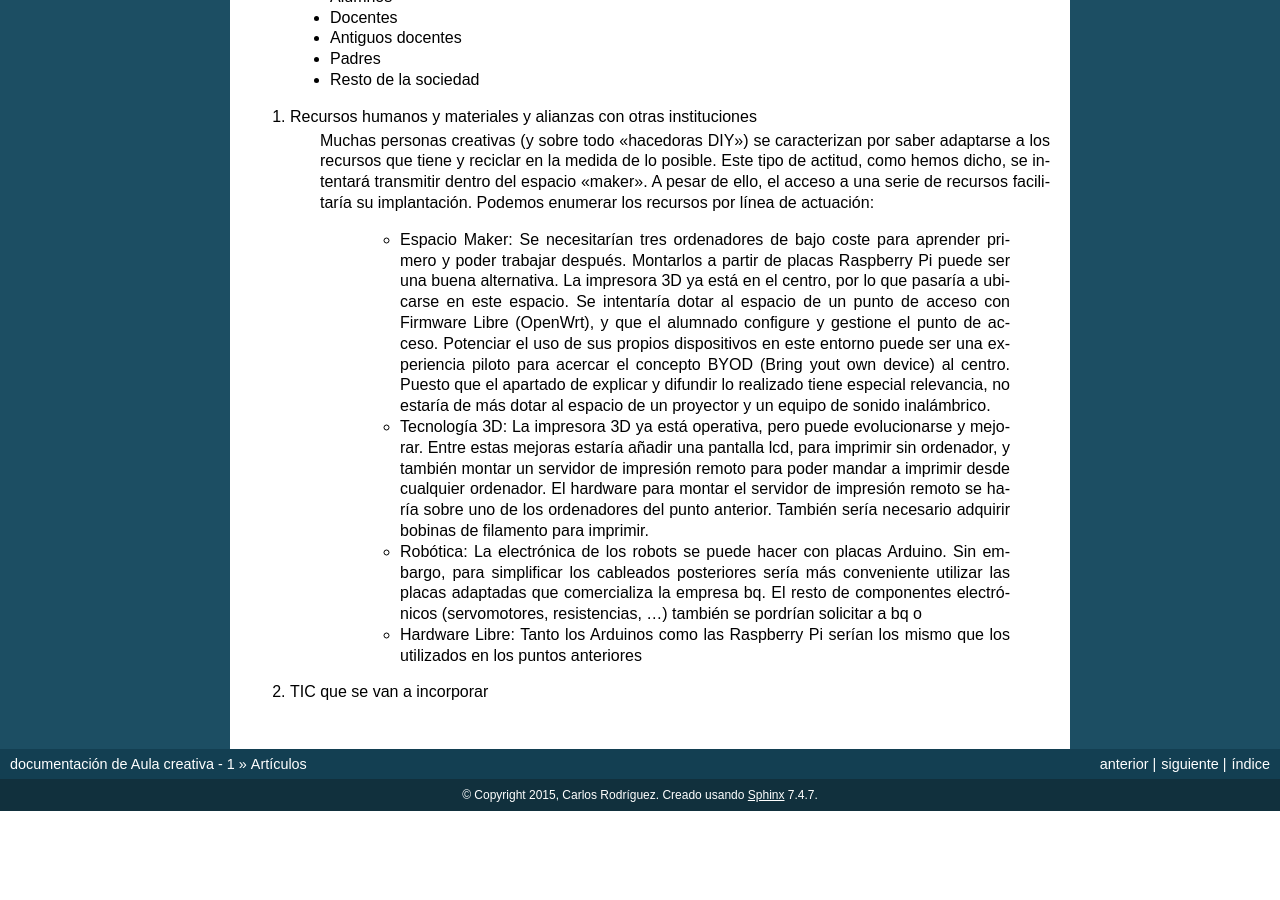
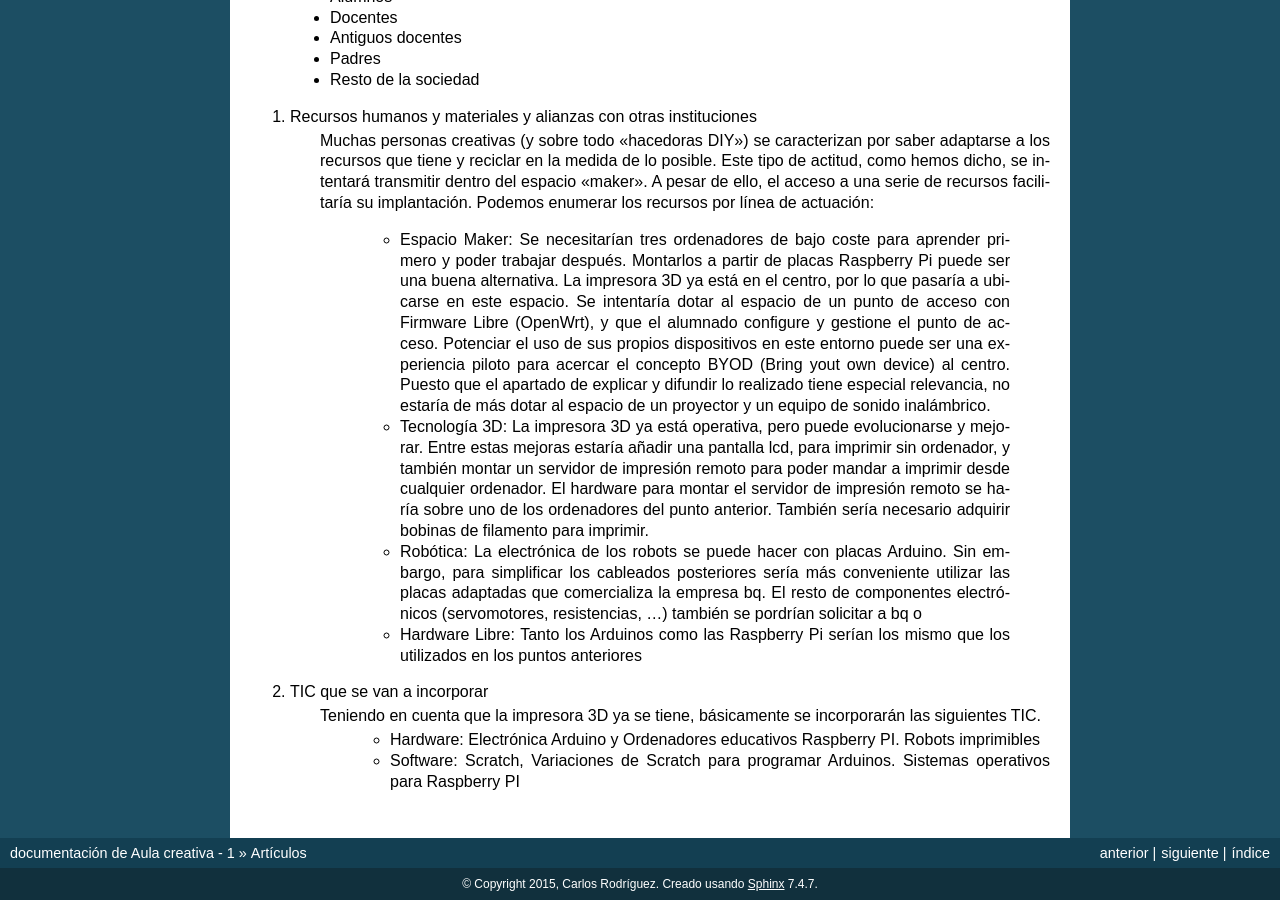
Before and after one commit to es3a10/aula_creativa, a Sphinx documentation site: the page built from docs/articulos.rst, in a window 1280 px wide and 900 px high, scrolled down 6267 px. Built offline with Sphinx 7.4.7, drawn with Linux system fonts in a browser that asks for light colours; before the commit the page ends 7078 px from its top, so only the background shows below that.

Commit message:
Update articulos.rst

```diff
--- a/docs/articulos.rst
+++ b/docs/articulos.rst
@@ -337,3 +337,6 @@ Si algún profesor quiere contribuir al proyecto
 		- Hardware Libre: Tanto los Arduinos como las Raspberry Pi serían los mismo que los utilizados en los puntos anteriores
 
 #. TIC que se van a incorporar
+	Teniendo en cuenta que la impresora 3D ya se tiene, básicamente se incorporarán las siguientes TIC.
+		- Hardware: Electrónica Arduino y Ordenadores educativos Raspberry PI. Robots imprimibles
+		- Software: Scratch, Variaciones de Scratch para programar Arduinos. Sistemas operativos para Raspberry PI
```
